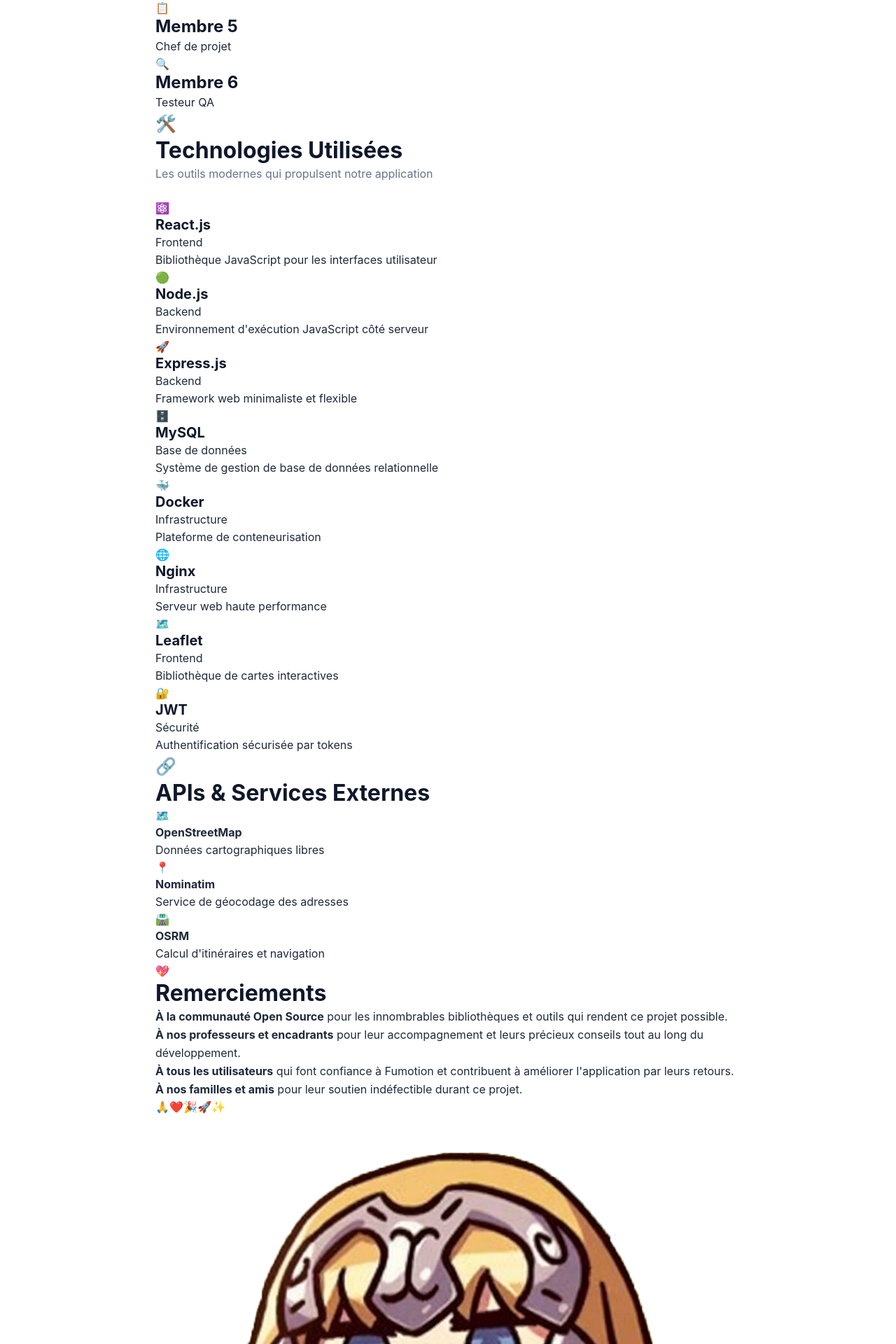
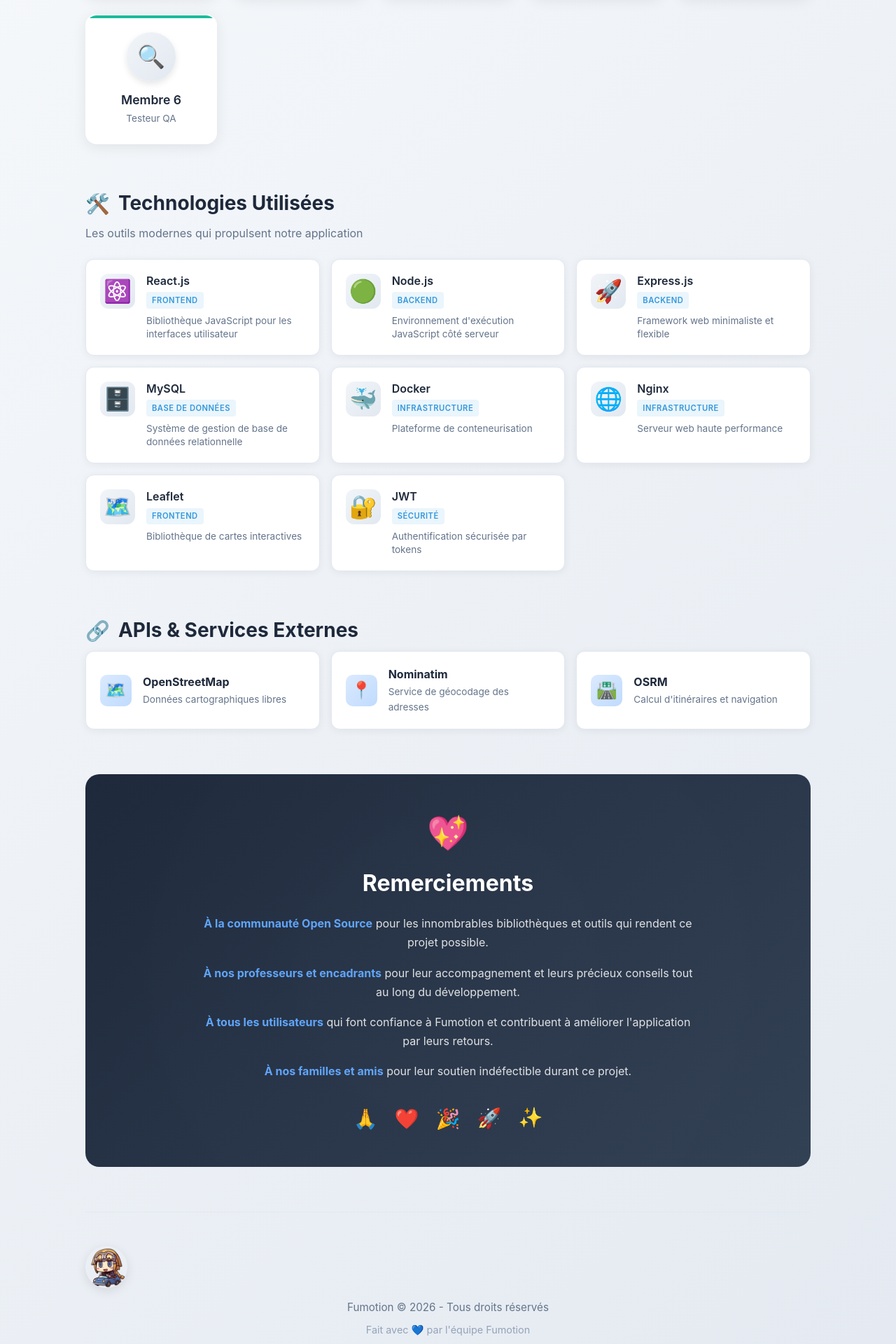
Before and after one commit to clepix21/Fumotion, a React (Create React App) app in the folder app/frontend/: page /credits in a window 1280 px wide. Shown: the part 680-2600 px from the top of the page at 70% size. Built offline with nearby package versions, Linux system fonts and the light colour scheme; no server answers.

Commit message:
feat: ajouter une page des crédits avec un design moderne et une section équipe

```diff
--- a/app/frontend/src/styles/StaticPages.css
+++ b/app/frontend/src/styles/StaticPages.css
@@ -476,3 +476,418 @@
         padding: 1.5rem;
     }
 }
+
+/* ============================================
+   CREDITS PAGE - Modern Design
+   ============================================ */
+
+.credits-page {
+    background: linear-gradient(135deg, #f8fafc 0%, #e2e8f0 100%);
+}
+
+.credits-content {
+    max-width: 1100px;
+}
+
+.credits-hero {
+    text-align: center;
+    padding: 2rem 0 3rem;
+}
+
+.credits-hero h1 {
+    font-size: 3rem;
+    background: linear-gradient(135deg, #3498db 0%, #9b59b6 100%);
+    -webkit-background-clip: text;
+    -webkit-text-fill-color: transparent;
+    background-clip: text;
+    margin-bottom: 1rem;
+}
+
+.credits-subtitle {
+    font-size: 1.2rem;
+    color: #64748b;
+    max-width: 600px;
+    margin: 0 auto;
+}
+
+.credits-section {
+    margin-bottom: 4rem;
+}
+
+.section-header {
+    display: flex;
+    align-items: center;
+    gap: 0.75rem;
+    margin-bottom: 0.5rem;
+}
+
+.section-icon {
+    font-size: 1.75rem;
+}
+
+.section-header h2 {
+    font-size: 1.75rem;
+    font-weight: 700;
+    color: #1e293b;
+    margin: 0;
+    border: none;
+    padding: 0;
+}
+
+.section-description {
+    color: #64748b;
+    margin-bottom: 1.5rem;
+    font-size: 1rem;
+}
+
+/* Team Grid */
+.team-grid {
+    display: grid;
+    grid-template-columns: repeat(auto-fit, minmax(160px, 1fr));
+    gap: 1.5rem;
+}
+
+.team-card {
+    background: white;
+    border-radius: 16px;
+    padding: 1.5rem;
+    text-align: center;
+    box-shadow: 0 4px 20px rgba(0, 0, 0, 0.08);
+    transition: all 0.3s ease;
+    border: 2px solid transparent;
+    position: relative;
+    overflow: hidden;
+}
+
+.team-card::before {
+    content: '';
+    position: absolute;
+    top: 0;
+    left: 0;
+    right: 0;
+    height: 4px;
+    background: var(--accent-color, #3498db);
+}
+
+.team-card:hover {
+    transform: translateY(-8px);
+    box-shadow: 0 12px 30px rgba(0, 0, 0, 0.15);
+    border-color: var(--accent-color, #3498db);
+}
+
+.team-avatar {
+    width: 70px;
+    height: 70px;
+    margin: 0 auto 1rem;
+    background: linear-gradient(135deg, #f1f5f9 0%, #e2e8f0 100%);
+    border-radius: 50%;
+    display: flex;
+    align-items: center;
+    justify-content: center;
+    box-shadow: 0 4px 10px rgba(0, 0, 0, 0.1);
+}
+
+.team-emoji {
+    font-size: 2rem;
+}
+
+.team-name {
+    font-size: 1.1rem;
+    font-weight: 600;
+    color: #1e293b;
+    margin: 0 0 0.25rem;
+}
+
+.team-role {
+    font-size: 0.85rem;
+    color: #64748b;
+    margin: 0;
+}
+
+/* Tech Grid */
+.tech-grid {
+    display: grid;
+    grid-template-columns: repeat(auto-fit, minmax(280px, 1fr));
+    gap: 1rem;
+}
+
+.tech-card {
+    background: white;
+    border-radius: 12px;
+    padding: 1.25rem;
+    display: flex;
+    align-items: flex-start;
+    gap: 1rem;
+    box-shadow: 0 2px 12px rgba(0, 0, 0, 0.06);
+    transition: all 0.3s ease;
+    border: 1px solid #e2e8f0;
+}
+
+.tech-card:hover {
+    transform: translateX(8px);
+    box-shadow: 0 6px 20px rgba(0, 0, 0, 0.1);
+    border-color: #3498db;
+}
+
+.tech-icon {
+    font-size: 2rem;
+    width: 50px;
+    height: 50px;
+    background: linear-gradient(135deg, #f1f5f9 0%, #e2e8f0 100%);
+    border-radius: 12px;
+    display: flex;
+    align-items: center;
+    justify-content: center;
+    flex-shrink: 0;
+}
+
+.tech-info {
+    flex: 1;
+    min-width: 0;
+}
+
+.tech-name {
+    font-size: 1rem;
+    font-weight: 600;
+    color: #1e293b;
+    margin: 0 0 0.25rem;
+}
+
+.tech-category {
+    display: inline-block;
+    font-size: 0.7rem;
+    font-weight: 600;
+    color: #3498db;
+    background: rgba(52, 152, 219, 0.1);
+    padding: 0.2rem 0.5rem;
+    border-radius: 4px;
+    text-transform: uppercase;
+    letter-spacing: 0.5px;
+}
+
+.tech-description {
+    font-size: 0.85rem;
+    color: #64748b;
+    margin: 0.5rem 0 0;
+    line-height: 1.4;
+}
+
+/* API List */
+.api-list {
+    display: grid;
+    grid-template-columns: repeat(auto-fit, minmax(250px, 1fr));
+    gap: 1rem;
+}
+
+.api-item {
+    background: white;
+    border-radius: 12px;
+    padding: 1.25rem;
+    display: flex;
+    align-items: center;
+    gap: 1rem;
+    box-shadow: 0 2px 12px rgba(0, 0, 0, 0.06);
+    border: 1px solid #e2e8f0;
+    transition: all 0.3s ease;
+}
+
+.api-item:hover {
+    border-color: #3498db;
+    box-shadow: 0 4px 16px rgba(52, 152, 219, 0.15);
+}
+
+.api-icon {
+    font-size: 1.5rem;
+    width: 45px;
+    height: 45px;
+    background: linear-gradient(135deg, #dbeafe 0%, #bfdbfe 100%);
+    border-radius: 10px;
+    display: flex;
+    align-items: center;
+    justify-content: center;
+    flex-shrink: 0;
+}
+
+.api-item strong {
+    display: block;
+    font-size: 1rem;
+    color: #1e293b;
+    margin-bottom: 0.15rem;
+}
+
+.api-item p {
+    font-size: 0.85rem;
+    color: #64748b;
+    margin: 0;
+}
+
+/* Thanks Section */
+.thanks-section {
+    margin-top: 3rem;
+}
+
+.thanks-card {
+    background: linear-gradient(135deg, #1e293b 0%, #334155 100%);
+    border-radius: 20px;
+    padding: 3rem;
+    text-align: center;
+    color: white;
+    position: relative;
+    overflow: hidden;
+}
+
+.thanks-card::before {
+    content: '';
+    position: absolute;
+    top: -50%;
+    left: -50%;
+    width: 200%;
+    height: 200%;
+    background: radial-gradient(circle, rgba(255,255,255,0.05) 0%, transparent 70%);
+    animation: pulse-bg 4s ease-in-out infinite;
+}
+
+@keyframes pulse-bg {
+    0%, 100% { transform: scale(1); opacity: 0.5; }
+    50% { transform: scale(1.1); opacity: 0.3; }
+}
+
+.thanks-icon {
+    font-size: 3rem;
+    margin-bottom: 1rem;
+    position: relative;
+}
+
+.thanks-card h2 {
+    font-size: 2rem;
+    font-weight: 700;
+    margin-bottom: 1.5rem;
+    color: white;
+    border: none;
+    position: relative;
+}
+
+.thanks-content {
+    max-width: 700px;
+    margin: 0 auto 2rem;
+    position: relative;
+}
+
+.thanks-content p {
+    color: rgba(255, 255, 255, 0.85);
+    margin-bottom: 1rem;
+    line-height: 1.7;
+}
+
+.thanks-content strong {
+    color: #60a5fa;
+}
+
+.thanks-emoji-row {
+    display: flex;
+    justify-content: center;
+    gap: 1.5rem;
+    font-size: 1.75rem;
+    position: relative;
+}
+
+.thanks-emoji-row span {
+    animation: bounce 2s ease-in-out infinite;
+}
+
+.thanks-emoji-row span:nth-child(2) { animation-delay: 0.1s; }
+.thanks-emoji-row span:nth-child(3) { animation-delay: 0.2s; }
+.thanks-emoji-row span:nth-child(4) { animation-delay: 0.3s; }
+.thanks-emoji-row span:nth-child(5) { animation-delay: 0.4s; }
+
+@keyframes bounce {
+    0%, 100% { transform: translateY(0); }
+    50% { transform: translateY(-10px); }
+}
+
+/* Credits Footer */
+.credits-footer {
+    text-align: center;
+    padding: 3rem 0 1rem;
+    border-top: 1px solid #e2e8f0;
+    margin-top: 2rem;
+}
+
+.credits-logo img {
+    width: 60px;
+    height: 60px;
+    border-radius: 50%;
+    margin-bottom: 1rem;
+    box-shadow: 0 4px 15px rgba(0, 0, 0, 0.1);
+}
+
+.credits-copyright {
+    font-size: 0.95rem;
+    color: #64748b;
+    margin-bottom: 0.5rem;
+}
+
+.credits-tagline {
+    font-size: 0.9rem;
+    color: #94a3b8;
+}
+
+/* Credits Page Responsive */
+@media (max-width: 768px) {
+    .credits-hero h1 {
+        font-size: 2.25rem;
+    }
+
+    .credits-subtitle {
+        font-size: 1rem;
+    }
+
+    .team-grid {
+        grid-template-columns: repeat(2, 1fr);
+        gap: 1rem;
+    }
+
+    .team-card {
+        padding: 1.25rem 1rem;
+    }
+
+    .team-avatar {
+        width: 55px;
+        height: 55px;
+    }
+
+    .team-emoji {
+        font-size: 1.5rem;
+    }
+
+    .tech-grid {
+        grid-template-columns: 1fr;
+    }
+
+    .thanks-card {
+        padding: 2rem 1.5rem;
+    }
+
+    .thanks-card h2 {
+        font-size: 1.5rem;
+    }
+
+    .thanks-emoji-row {
+        gap: 1rem;
+        font-size: 1.5rem;
+    }
+}
+
+@media (max-width: 480px) {
+    .team-grid {
+        grid-template-columns: repeat(2, 1fr);
+    }
+
+    .section-header h2 {
+        font-size: 1.4rem;
+    }
+
+    .api-list {
+        grid-template-columns: 1fr;
+    }
+}
```
